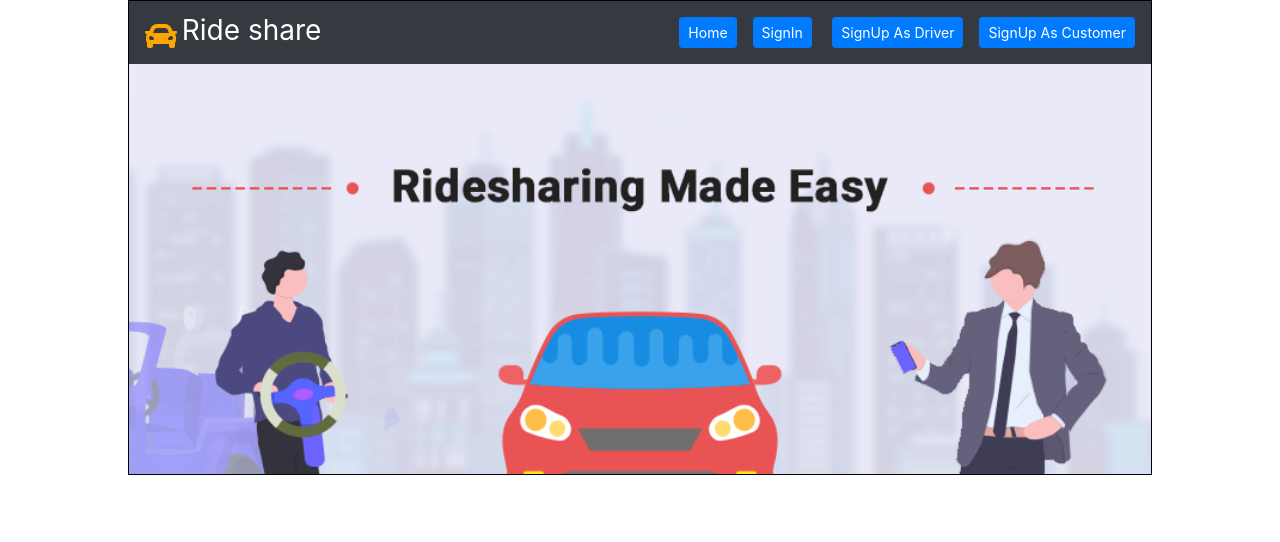
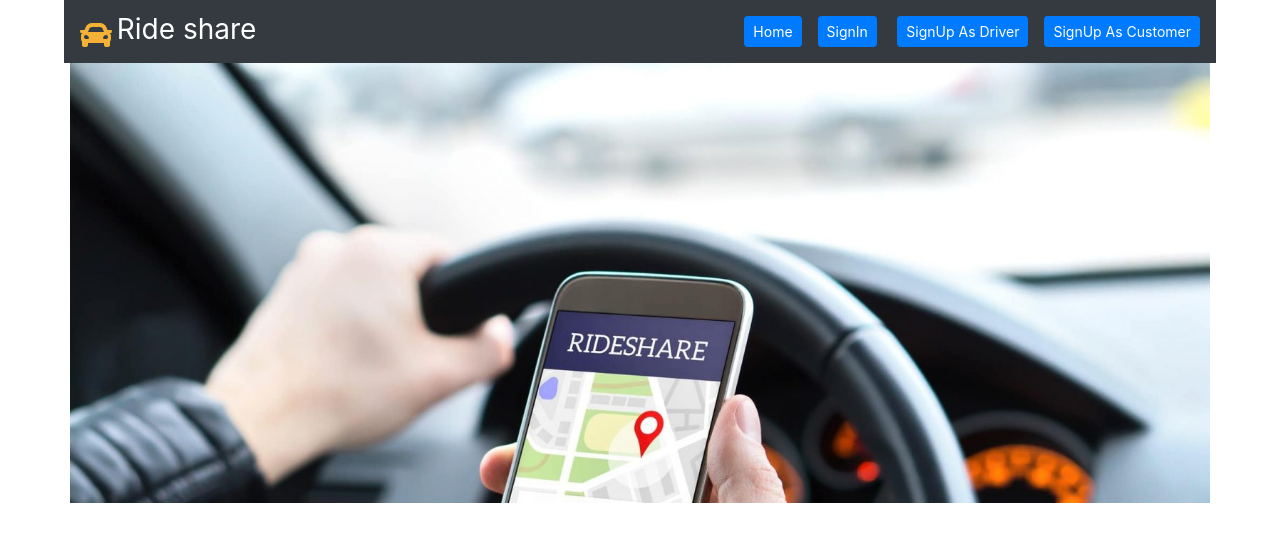
Before and after one commit to apsshrestha28/final_project_react, a React (Create React App) app: page / in a window 1280 px wide. Shown: the top 542 px of the page. Built offline with nearby package versions, Linux system fonts and the light colour scheme; no server answers.

Commit message:
css fixed

```diff
--- a/src/App.css
+++ b/src/App.css
@@ -1,17 +1,16 @@
 
 .container{
-  background-image: url(./style/image/rideshare.png);
-  height:410px;
-  background-repeat: no-repeat;
+  background-image: url(./style/image/a2.jpg);
+  height:440px;
   background-size:cover;
   width: 100%;
 }
 .bgImage{
-  background-image: url(./style/image/bg.jpg);
+  background-color: #13439ba8;
   width:100%;
 }
 .bgImg{
-  background-image: url(./style/image/bg.jpg);
+  background-color: #13439ba8;
   width:100%;
   height:320px;
 }
@@ -20,29 +19,32 @@
   max-width: 100%;
   background-repeat: no-repeat;
   height:460px;
-
 }
 
 .headerStyle{
-text-align: center;
-color: black;
-border: 1.5px solid black;
-background-color: white;
-font-family: serif;
+  text-align: center;
+  color: white;
+  font-family: serif;
+
 }
 
 .title{
  color: black;
+ font-family: serif;
 }
 .list{
-  margin-left: 1rem; font-size: 1.3rem;color: white; margin: 0rem;
+  margin-left: 1rem;
+  font-size: 1.3rem;
+  color: white;
+  font-family: serif;
+
 }
 .rideRequestForm{
   padding: 2rem;
   font-size: 1.3rem;
 }
 .carIcon{
-  color: orange;
+  color:rgb(243, 177, 53);
   width: 2rem;
   height: 2.5rem;
 }
@@ -53,6 +55,7 @@ font-family: serif;
 }
 .navStyle{
   float: right;
+
 }
 
 #buttonSpace{
@@ -64,8 +67,8 @@ font-family: serif;
   margin-left: 1rem;
 }
 .pfName{
-  font-size: 1.5rem;
-  color:#ffbf00;
+  font-size: 1.6rem;
+  color: #FFD600;
   font-family: serif;
   font-weight: bold;
 }
@@ -96,8 +99,8 @@ font-family: serif;
 }
 .reviewPerson{
   margin-left: 1rem;
-  color: #ffbf00;
-  font-size: 1.2rem;
+  color: #FFD600;
+  font-size: 1.3rem;
   font-family: serif;
 }
 .reviewForm{
@@ -113,7 +116,10 @@ font-family: serif;
   margin-left: 2.6rem;
 }
 .driverName{
-  color: #ffbf00;
+  font-size: 1.5rem;
+  color: #FFD600;
+  font-weight: bold;
+  font-family: serif;
 }
 #button-s{
   margin-top: -1.3rem;
--- a/src/components/DriverIndexPage.js
+++ b/src/components/DriverIndexPage.js
@@ -29,9 +29,7 @@ class DriverIndexPage extends Component {
           {
             users.map(user => {
               return(
-                <div>
-                  <GoogleAPI {...user} />
-                </div>
+                <GoogleAPI {...user} />
               )
             })
           }
--- a/src/components/DriverShowPage.js
+++ b/src/components/DriverShowPage.js
@@ -73,7 +73,7 @@ class DriverShowPage extends Component {
             />
             <div className='padding-10'>
               <h5 className='title'><u>Make a ride request</u></h5>
-              <Link to={`/users/${user.id}/ride_requests`}><button className="btn btn-primary btn" type="button"> RIDE REQUEST </button></Link>
+              <Link to={`/users/${user.id}/ride_requests`}><button className="btn btn-primary btn" type="button"> Ride Request</button></Link>
             </div>
 
             <div className='padding-10'>
--- a/src/components/GoogleAPI.js
+++ b/src/components/GoogleAPI.js
@@ -11,12 +11,9 @@ export default class Locations extends Component{
       destinationLat: props.latitude,
       destinationLong: props.longitude,
       distance: []
-
-
     }
   }
   componentDidMount(){
-
     Customer.index()
       .then(
         customers => {
@@ -52,9 +49,9 @@ export default class Locations extends Component{
                 {first_name} {last_name}
               </Link>
             </u>
-            <div>
+            <p>
               <button>{distance} km away</button>
-            </div>
+            </p>
             <br/>
           </li>
         }
--- a/src/components/RideRequestPage.js
+++ b/src/components/RideRequestPage.js
@@ -39,7 +39,7 @@ const RideRequestPage = (props) => {
           <input type="time" name="ride_time" required= "required" />
         </div>
 
-        <button type="submit" className="btn btn-primary btn-lg" >Submit Ride Request</button>
+        <button type="submit" className="btn btn-primary" >Submit Ride Request</button>
 
       </form>
     </main>
--- a/src/components/SignInPage.js
+++ b/src/components/SignInPage.js
@@ -25,7 +25,7 @@ const SignInPage = ({ handleSubmit, history}) => {
           <label htmlFor='password' className='col-sm-2 col-form-label'>Password*</label>
           <input id='password' type='password' name='password' required='required' />
         </div>
-        <button type="submit" className="btn btn-primary btn-lg">Sign In</button>
+        <button type="submit" className="btn btn-primary">Sign In</button>
       </form>
     </main>
   )
--- a/src/components/SignUpPageForCustomer.js
+++ b/src/components/SignUpPageForCustomer.js
@@ -76,7 +76,7 @@ import { Customer } from "../requests";
           />
         </div>
 
-        <button type="submit" className="btn btn-primary btn-lg">Sign Up</button>
+        <button type="submit" className="btn btn-primary">Sign Up</button>
       </form>
     </main>
   );
--- a/src/components/SignUpPageForDriver.js
+++ b/src/components/SignUpPageForDriver.js
@@ -82,7 +82,7 @@ import { User } from "../requests";
           />
         </div>
 
-        <button type="submit" className="btn btn-primary btn-lg">Sign Up</button>
+        <button type="submit" className="btn btn-primary">Sign Up</button>
       </form>
     </main>
   );
--- a/src/index.css
+++ b/src/index.css
@@ -1,9 +1,7 @@
 body {
-  margin-left:10% !important;
-  margin-right:10% !important;
-
-  width:80%;
-  border: 1px solid black;
+  margin-left:5% !important;
+  margin-right:5% !important;
+  width:90%;
 
   font-family: -apple-system, BlinkMacSystemFont, 'Segoe UI', 'Roboto', 'Oxygen',
     'Ubuntu', 'Cantarell', 'Fira Sans', 'Droid Sans', 'Helvetica Neue',
```
Also changed, not shown: src/style/image/a2.jpg (added), src/style/image/bg.jpg (deleted).
